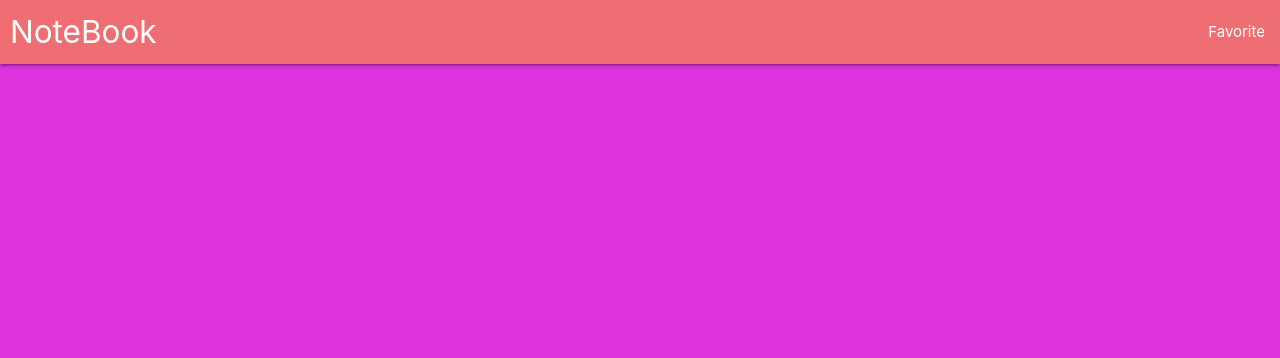
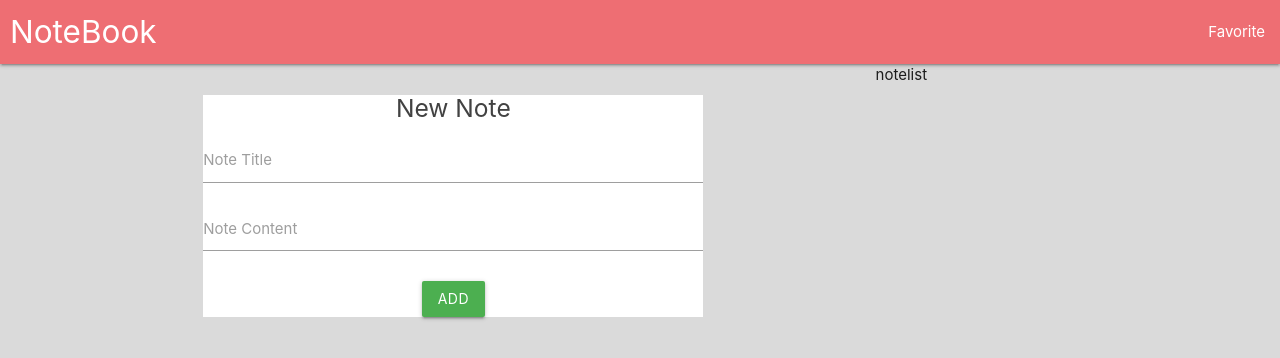
Before and after one commit to rdsarjito/d-note, a React (Create React App) app: page / in a window 1280 px wide. Shown: the top 358 px of the page. Built offline with nearby package versions, Linux system fonts and the light colour scheme.

Commit message:
custom hook

```diff
--- a/src/App.js
+++ b/src/App.js
@@ -1,12 +1,16 @@
 import './App.css';
-import { BrowserRouter as Router, Switch, Route } from 'react-router-dom'
+import { BrowserRouter as Router, Switch, Route } from 'react-router-dom';
 
 import Navbar from './components/Layout/Navbar';
+import Home from './components/home/Home';
 
 function App() {
   return (
     <Router>
       <Navbar />
+      <Switch>
+        <Route exact path='/' component={Home} />
+      </Switch>
     </Router>
   );
 }
--- a/src/components/Layout/Navbar.js
+++ b/src/components/Layout/Navbar.js
@@ -4,9 +4,9 @@ import { Link, NavLink } from 'react-router-dom';
 const Navbar = () => {
   return (
     <nav>
-      <div class="nav-wrapper">
-        <Link to="/" class="brand-logo">NoteBook</Link>
-        <ul id="nav-mobile" class="right hide-on-med-and-down">
+      <div className="nav-wrapper">
+        <Link to="/" className="brand-logo">NoteBook</Link>
+        <ul id="nav-mobile" className="right hide-on-med-and-down">
           <li><NavLink to="/favorite">Favorite</NavLink></li>
         </ul>
       </div>
--- /dev/null
+++ b/src/components/home/Form.js
@@ -0,0 +1,33 @@
+import React from 'react';
+import useInput from '../../customhook/useInput';
+
+const Form = () => {
+  const [title, bindTitle, resetTitle] = useInput();
+  const [content, bindContent, resetContent] = useInput();
+  const handleSubmit = (e) => {
+    e.preventDefault();
+    console.log(e)
+    console.log({ title, content });
+    resetTitle();
+    resetContent();
+  };
+
+  return (
+    <div className="section">
+      <form onSubmit={handleSubmit} className="white">
+        <h5 className="grey-text text-darken-3">New Note</h5>
+        <div className="input-field">
+          <input id="note_title" type="text" className="validate" {...bindTitle} />
+          <label htmlFor="note_title">Note Title</label>
+        </div>
+        <div className="input-field">
+          <textarea id="note_content" className="materialize-textarea" {...bindContent}></textarea>
+          <label htmlFor="note_content">Note Content</label>
+        </div>
+        <button className="btn green">Add</button>
+      </form>
+    </div>
+  );
+};
+
+export default Form;
--- /dev/null
+++ b/src/components/home/Home.js
@@ -0,0 +1,15 @@
+import React from 'react';
+import Form from './Form';
+
+const Home = () => {
+  return(
+    <div className="container">
+      <div className="row center-align">
+        <div className="col s7"><Form /></div>
+        <div className="col s5">notelist</div>
+      </div>
+    </div>
+  )
+}
+
+export default Home;
--- a/src/components/customhook/useInput.js
+++ b/src/customhook/useInput.js
@@ -1,4 +1,4 @@
-import { useState } from 'react;'
+import {useState} from 'react';
 
 const useInput = (intialvalue = '') => {
   const [value, setValue] = useState(intialvalue);
@@ -13,3 +13,5 @@ const useInput = (intialvalue = '') => {
   };
   return [value, bind, reset]
 };
+
+export default useInput;
--- a/src/index.css
+++ b/src/index.css
@@ -5,7 +5,7 @@ body {
     sans-serif;
   -webkit-font-smoothing: antialiased;
   -moz-osx-font-smoothing: grayscale;
-  background-color: #dd33dd;
+  background-color: #d3d3d3d3;
 }
 
 code {
```
Also changed, not shown: src/components/Home/Form.js (deleted), src/components/Home/Home.js (deleted), 1 other file (tests, documents, lock files or other folders).
